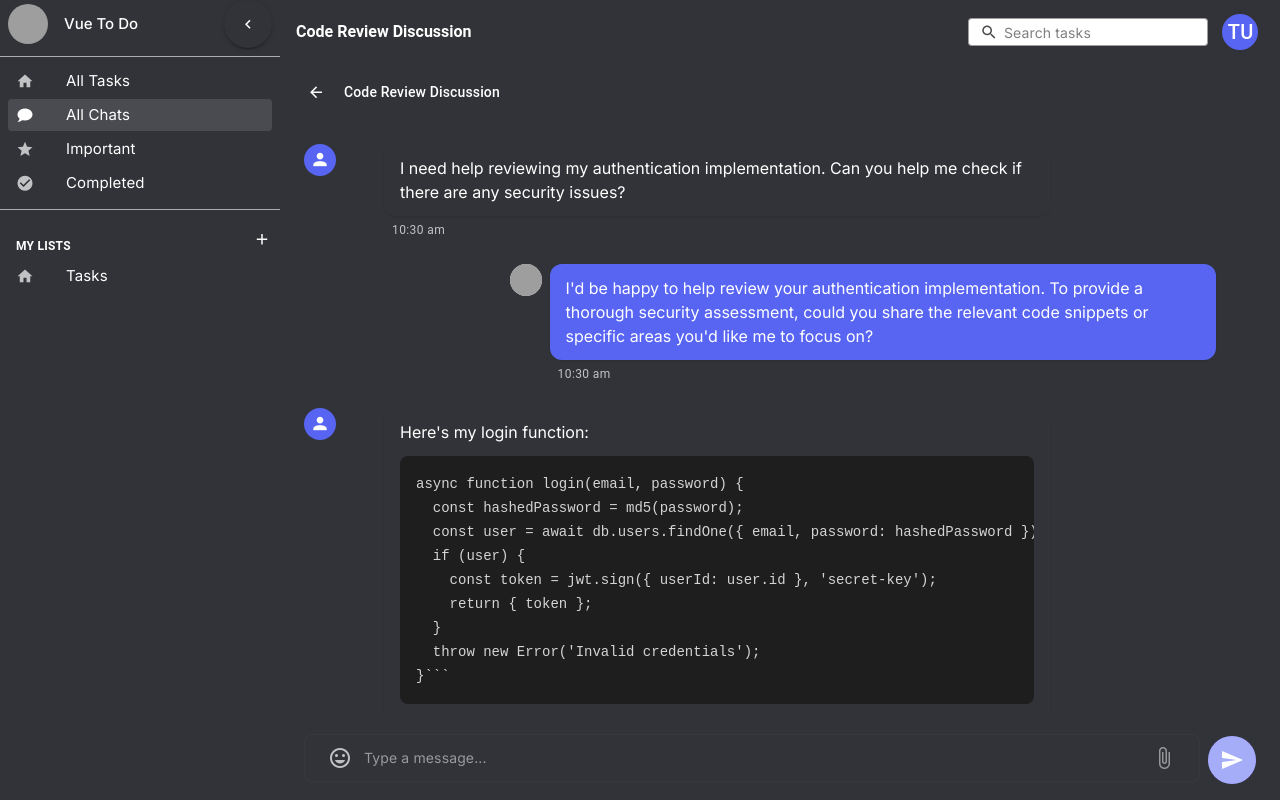
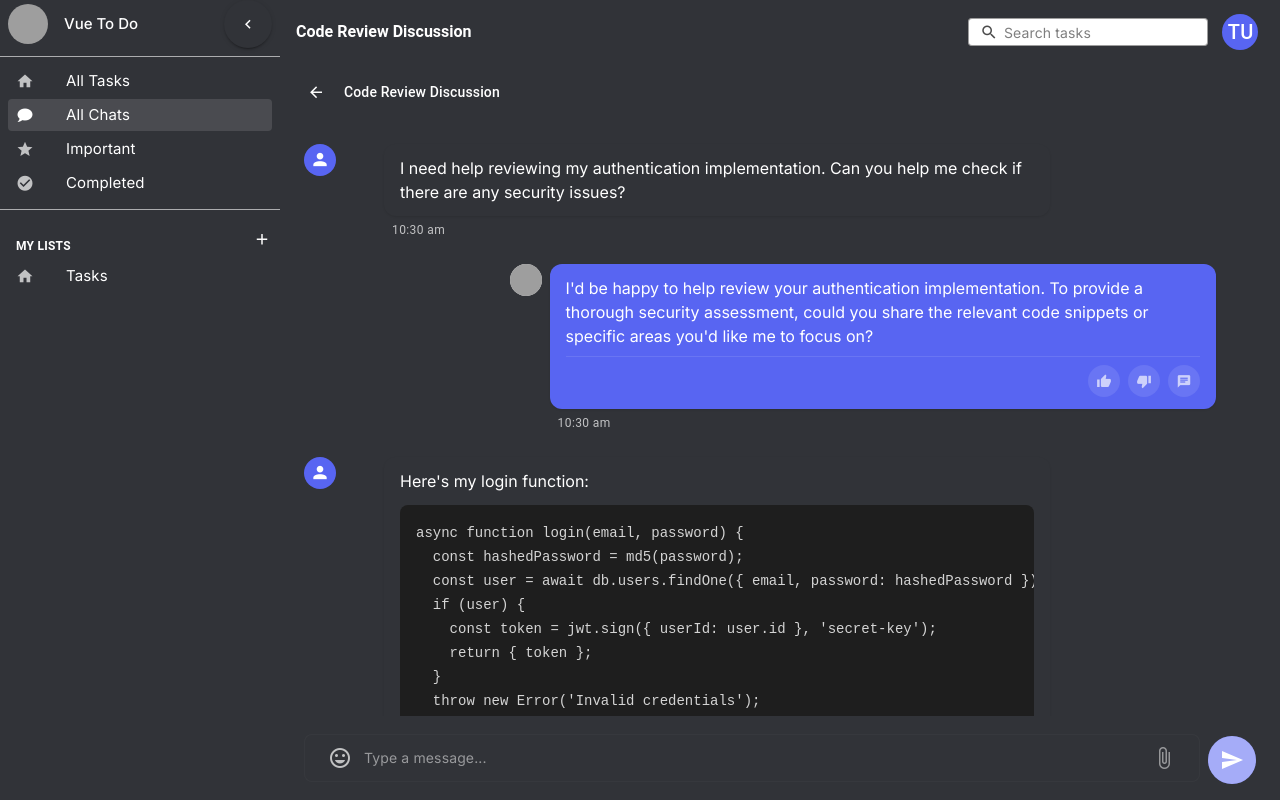
Before and after one commit to cchew/agents, a Vue app in the folder ui/: page /chats in a window 1280 px wide. Both pictures are taken after a click on the element 780 px from the left and 113 px from the top of the page. Built offline with nearby package versions, Linux system fonts and the light colour scheme; grey boxes are pictures that could not be loaded.

Commit message:
Add feedback (including thumbs up/down) placeholders

```diff
--- a/ui/src/components/chats/ChatInterface.vue
+++ b/ui/src/components/chats/ChatInterface.vue
@@ -24,6 +24,40 @@
             <div class="message-content" :class="{ 'mr-10': message.role === 'assistant', 'ml-10': message.role === 'user' }">
               <div class="message-bubble" :class="{ 'message-bubble-ai': message.role === 'assistant' }">
                 <div class="message-text" v-html="formatMessage(message.content)"></div>
+                <div class="message-feedback" v-if="message.role === 'assistant'">
+                  <v-btn
+                    icon
+                    size="x-small"
+                    variant="text"
+                    color="white"
+                    class="feedback-btn"
+                    :class="{ selected: isFeedbackSelected(message, 'up') }"
+                    @click="handleFeedback(message, 'up')"
+                  >
+                    <v-icon>mdi-thumb-up</v-icon>
+                  </v-btn>
+                  <v-btn
+                    icon
+                    size="x-small"
+                    variant="text"
+                    color="white"
+                    class="feedback-btn"
+                    :class="{ selected: isFeedbackSelected(message, 'down') }"
+                    @click="handleFeedback(message, 'down')"
+                  >
+                    <v-icon>mdi-thumb-down</v-icon>
+                  </v-btn>
+                  <v-btn
+                    icon
+                    size="x-small"
+                    variant="text"
+                    color="white"
+                    class="feedback-btn"
+                    @click="openFeedbackDialog(message)"
+                  >
+                    <v-icon>mdi-message-text</v-icon>
+                  </v-btn>
+                </div>
               </div>
               <div class="message-time text-caption text-medium-emphasis">
                 {{ formatTime(message.timestamp || new Date()) }}
@@ -67,6 +101,44 @@
         </v-btn>
       </v-form>
     </div>
+
+    <!-- Feedback Dialog -->
+    <v-dialog v-model="showFeedbackDialog" max-width="500px">
+      <v-card>
+        <v-card-title class="text-h6">
+          Provide Feedback
+        </v-card-title>
+        <v-card-text>
+          <v-textarea
+            v-model="feedbackText"
+            label="Your feedback"
+            rows="4"
+            variant="outlined"
+            :rules="[v => !!v || 'Feedback is required']"
+          ></v-textarea>
+          <p class="text-caption text-medium-emphasis mt-2">
+            This will create a GitHub Issue with the conversation ID. <br/>Please do not provide any sensitive information in your feedback.
+          </p>
+        </v-card-text>
+        <v-card-actions>
+          <v-spacer></v-spacer>
+          <v-btn
+            color="primary"
+            variant="text"
+            @click="showFeedbackDialog = false"
+          >
+            Cancel
+          </v-btn>
+          <v-btn
+            color="primary"
+            :disabled="!feedbackText"
+            @click="submitFeedback"
+          >
+            Submit
+          </v-btn>
+        </v-card-actions>
+      </v-card>
+    </v-dialog>
   </div>
 </template>
 
@@ -101,7 +173,13 @@ export default {
   data() {
     return {
       newMessage: '',
-      localMessages: []
+      localMessages: [],
+      showFeedbackDialog: false,
+      feedbackText: '',
+      isPrivateFeedback: true,
+      createGitHubIssue: false,
+      selectedMessage: null,
+      messageFeedback: {} // Track feedback state for each message
     }
   },
   computed: {
@@ -128,6 +206,50 @@ export default {
         minute: '2-digit',
         hour12: true
       }).toLowerCase()
+    },
+
+    handleFeedback(message, type) {
+      const messageId = message.id || message.timestamp // Use timestamp as fallback ID
+
+      // If clicking the same type, remove feedback
+      if (this.messageFeedback[messageId] === type) {
+        delete this.messageFeedback[messageId]
+      } else {
+        // Otherwise, update feedback
+        this.messageFeedback[messageId] = type
+      }
+
+      // TODO: Implement feedback submission
+      console.log(`Feedback ${type} for message:`, message)
+    },
+
+    isFeedbackSelected(message, type) {
+      const messageId = message.id || message.timestamp
+      return this.messageFeedback[messageId] === type
+    },
+
+    openFeedbackDialog(message) {
+      this.selectedMessage = message
+      this.feedbackText = ''
+      this.isPrivateFeedback = true
+      this.createGitHubIssue = false
+      this.showFeedbackDialog = true
+    },
+
+    submitFeedback() {
+      if (!this.feedbackText) return
+
+      const feedback = {
+        message: this.selectedMessage,
+        text: this.feedbackText,
+        isPrivate: this.isPrivateFeedback,
+        createGitHubIssue: this.createGitHubIssue
+      }
+
+      console.log('Submitting feedback:', feedback)
+      // TODO: Implement feedback submission
+
+      this.showFeedbackDialog = false
     },
 
     async sendMessage() {
@@ -397,4 +519,47 @@ export default {
 .chat-messages::-webkit-scrollbar-thumb:hover {
   background: rgba(128, 128, 128, 0.3);
 }
+
+.message-feedback {
+  display: flex;
+  justify-content: flex-end;
+  gap: 0.5rem;
+  margin-top: 0.5rem;
+  padding-top: 0.5rem;
+  border-top: 1px solid rgba(255, 255, 255, 0.1);
+}
+
+.feedback-btn {
+  opacity: 0.7;
+  transition: all 0.2s ease;
+  background-color: rgba(255, 255, 255, 0.1) !important;
+  border-radius: 50%;
+  padding: 4px;
+}
+
+.feedback-btn:hover {
+  opacity: 1;
+  transform: scale(1.1);
+  background-color: rgba(255, 255, 255, 0.2) !important;
+}
+
+.feedback-btn.selected {
+  opacity: 1;
+  background-color: rgba(255, 255, 255, 0.3) !important;
+  color: rgb(var(--v-theme-primary)) !important;
+  box-shadow: 0 2px 4px rgba(0, 0, 0, 0.2);
+}
+
+.message-bubble-ai .feedback-btn.selected {
+  color: white !important;
+  background-color: rgba(255, 255, 255, 0.4) !important;
+}
+
+.message-bubble-ai .feedback-btn {
+  background-color: rgba(255, 255, 255, 0.15) !important;
+}
+
+.message-bubble-ai .feedback-btn:hover {
+  background-color: rgba(255, 255, 255, 0.25) !important;
+}
 </style>
```
